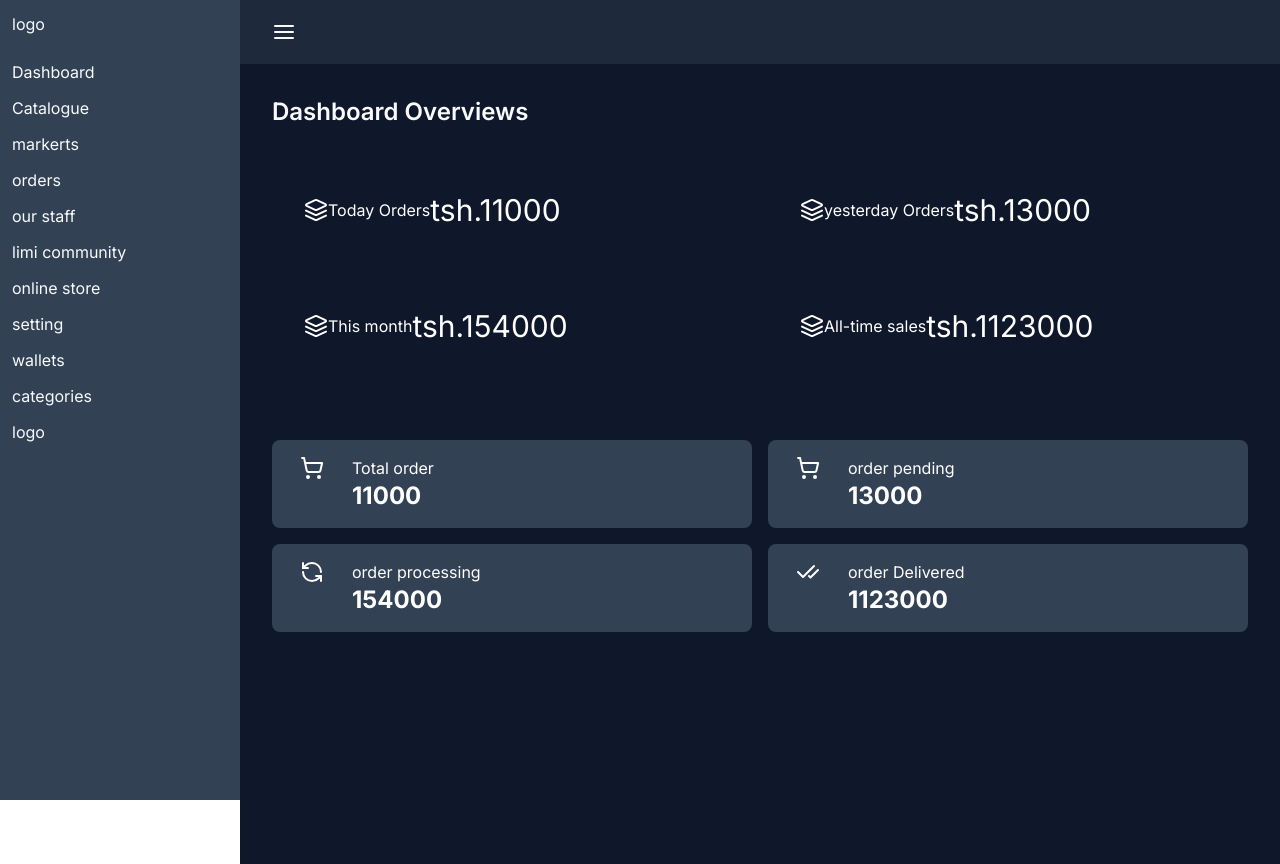
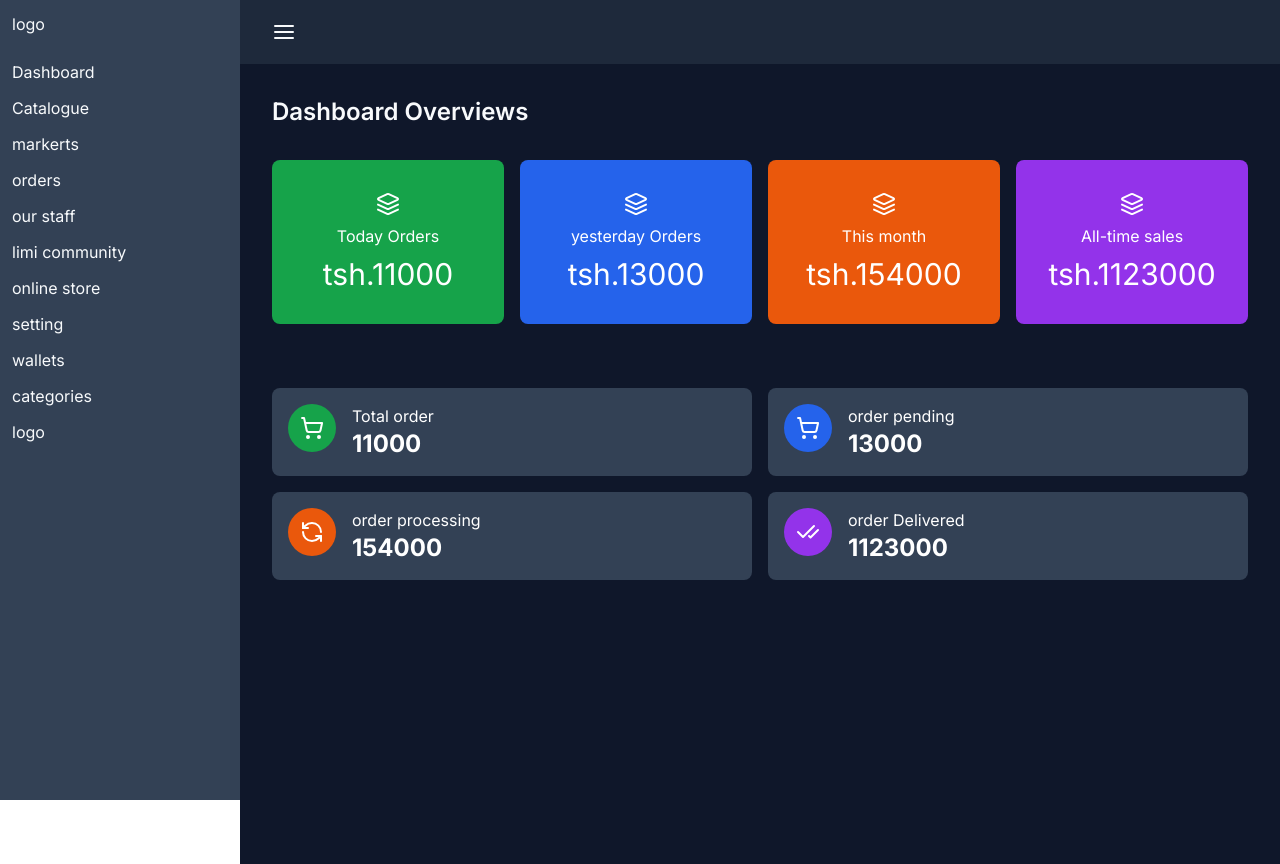
Before and after one commit to shaibumansour10/shaban, a Next.js app: page /dashboard in a window 1280 px wide. Built offline with nearby package versions, Linux system fonts and the light colour scheme.

Commit message:
clear error in smallCard/largeCards

```diff
--- a/components/backoffice/LargeCard.jsx
+++ b/components/backoffice/LargeCard.jsx
@@ -1,9 +1,9 @@
 import { Layers } from 'lucide-react'
-import React from 'react'
+import React from "react"
 
 export default function LargeCard({ data }) {
     return (
-        <div className={'rounded-lg  text-white shawod-md  p-8 flex items-center  ${color}'}>
+        <div className={data.color}>
             <Layers />
             <h4>{data.period}</h4>
             <h2 className='lg:text-3xl text-2xl'>tsh.{data.sales}</h2>
--- a/components/backoffice/LargeCards.jsx
+++ b/components/backoffice/LargeCards.jsx
@@ -1,5 +1,5 @@
 
-import React from 'react'
+import React from 'react';
 import LargeCard from './LargeCard';
 
 export default function LargeCards() {
@@ -7,29 +7,29 @@ export default function LargeCards() {
         {
             period: "Today Orders",
             sales: 11000,
-            color: "bg-green-600",
+            color: " rounded-lg  text-white shawod-md   p-8 flex items-center   flex-col gap-2  bg-green-600",
         },
         {
             period: "yesterday Orders",
             sales: 13000,
-            color: "bg-blue-600",
+            color: " rounded-lg  text-white shawod-md   p-8 flex items-center   flex-col gap-2  bg-blue-600",
         },
         {
             period: "This month",
             sales: 154000,
-            color: "bg-orange-600",
+            color: " rounded-lg  text-white shawod-md   p-8 flex items-center   flex-col gap-2  bg-orange-600",
         },
         {
             period: "All-time sales",
             sales: 1123000,
-            color: "bg-purple-600",
+            color: " rounded-lg  text-white shawod-md   p-8 flex items-center   flex-col gap-2  bg-purple-600",
         },
-    ]
+    ];
     return (
-        <div className='grid drid-cols-1 sm:grid-cols-1 md:grid-cols-2 lg grid-cols-4 gap-4 py-8'>
+        <div className='grid drid-cols-1 sm:grid-cols-1 md:grid-cols-2 lg:grid-cols-4 gap-4 py-8'>
             { /*Card */}
             {orderStats.map((item, i) => {
-                return <LargeCard className="flex bg-green-600" data={item} key={i} />
+                return (<LargeCard className="flex bg-green-600" data={item} key={i} />)
             })}
         </div>
     );
--- a/components/backoffice/SmallCard.jsx
+++ b/components/backoffice/SmallCard.jsx
@@ -1,3 +1,4 @@
+
 
 import React from 'react'
 
@@ -8,7 +9,7 @@ export default function SmallCard({ data }) {
     return (
         <div className={'rounded-lg  text-white shawod-lg bg-slate-700 p-4'}>
             <div className="flex space-x-4">
-                <div className={'w-12 h-12${IconBg} rounded-full item-center flex justify-center'}>
+                <div className={IconBg}>
                     <Icon className='' />
                 </div>
                 <div className="">
--- a/components/backoffice/SmallCards.jsx
+++ b/components/backoffice/SmallCards.jsx
@@ -6,25 +6,25 @@ export default function SmallCards() {
         {
             Title: "Total order",
             number: 11000,
-            IconBg: "bg-green-600",
+            IconBg: "w-12 h-12  rounded-full bg-green-600  flex items-center justify-center ",
             Icon: ShoppingCart,
         },
         {
             Title: "order pending",
             number: 13000,
-            IconBg: "bg-blue-600",
+            IconBg: "w-12 h-12  rounded-full bg-blue-600  flex items-center justify-center ",
             Icon: ShoppingCart,
         },
         {
             Title: "order processing",
             number: 154000,
-            IconBg: "bg-orange-600",
+            IconBg: "w-12 h-12  rounded-full bg-orange-600  flex items-center justify-center ",
             Icon: RefreshCcw,
         },
         {
             Title: "order Delivered",
             number: 1123000,
-            IconBg: "bg-purple-600",
+            IconBg: "w-12 h-12  rounded-full bg-purple-600  flex items-center justify-center ",
             Icon: CheckCheck,
         },
     ]
--- a/components/backoffice/sidebar.jsx
+++ b/components/backoffice/sidebar.jsx
@@ -7,8 +7,8 @@ export default function Sidebar() {
             <Link className='mt-6' href="#">logo</Link>
 
             <div className='space-y-3 flex flex-col'>
-                <Link href="#">Dashboard</Link>
-                <Link href="#">Catalogue</Link>
+                <Link href="/dashboard">Dashboard</Link>
+                <Link href="/dashboard/catalogue">Catalogue</Link>
                 <Link href="#">markerts</Link>
                 <Link href="#">orders</Link>
                 <Link href="#">our staff</Link>
```
